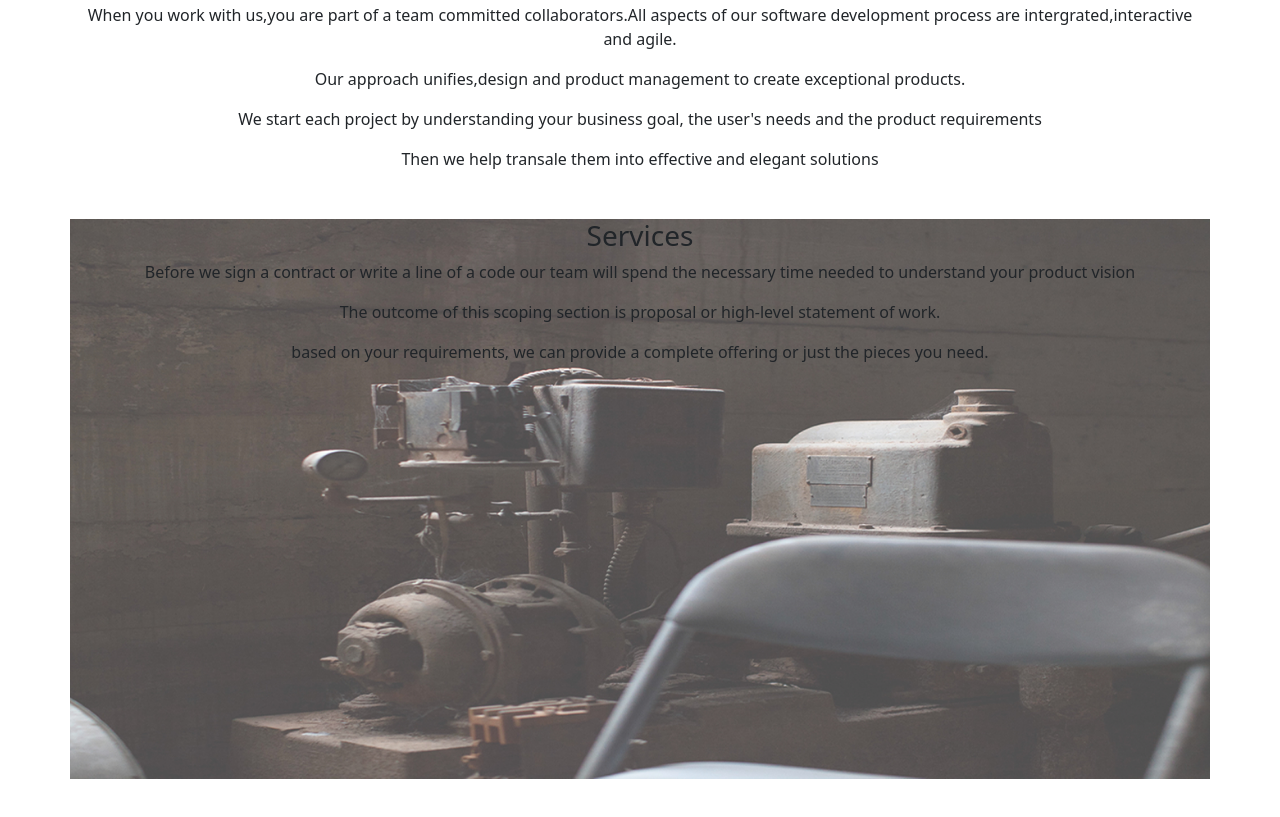
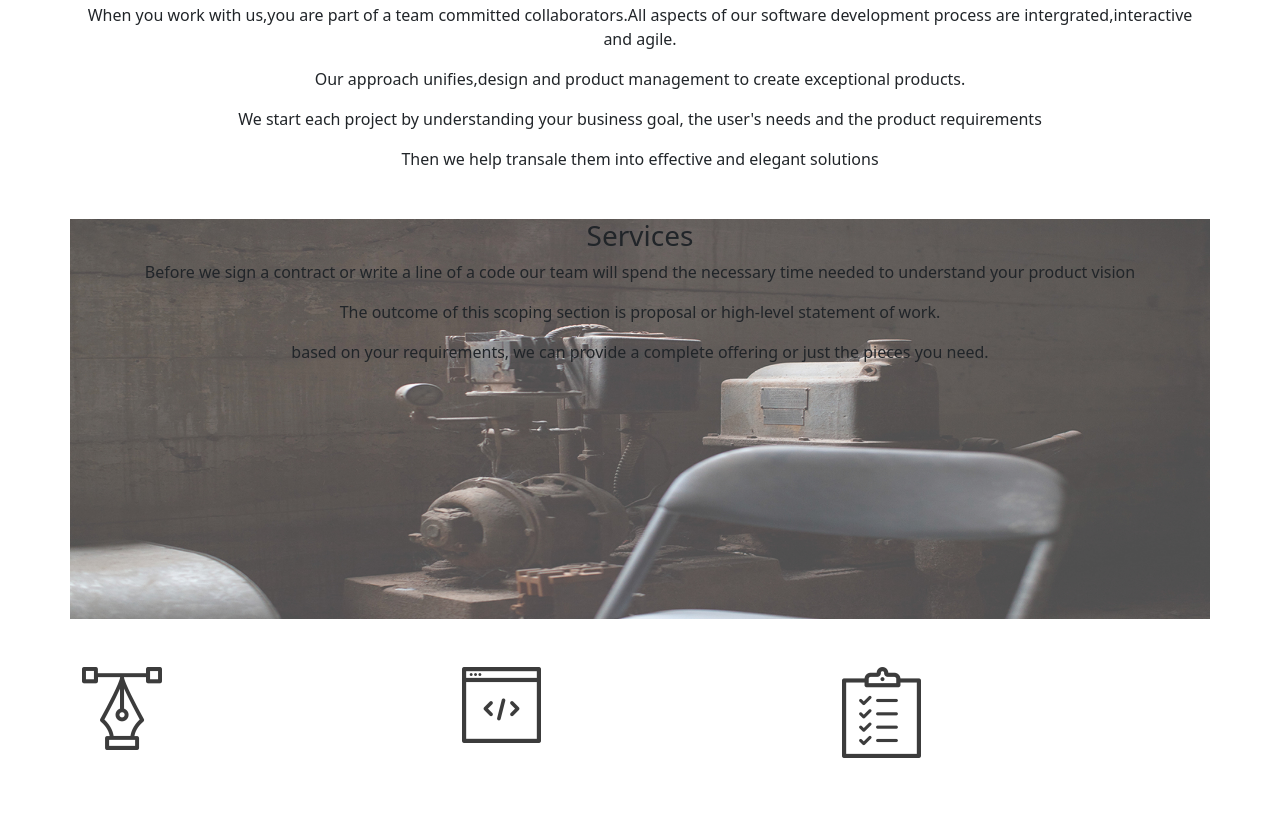
Before and after one commit to Isaac-kiptoo-kilimo/moringa-IP6-studio, a plain HTML site: page index.html in a window 1280 px wide. Shown: the part 587-1404 px from the top of the page. After the commit the page ends 1345 px from the top, so only its background shows below. Drawn offline with nearby package versions, Linux system fonts and the light colour scheme; files whose address does not match are found by name.

Commit message:
ft:rendering the icons

```diff
--- a/css/style.css
+++ b/css/style.css
@@ -21,7 +21,7 @@ section{
 }
 .our-services{
     width: 100%;
-    height: 70vh;
+    height: 50vh;
     /* background: linear-gradient(rgba(0, 0, 0, 0.3), rgba(0, 0, 0, 0.3)), url("./images/hero-images.jpg"); */
     background: url("images/c_image.jpg");
     background-position: center;
--- a/index.html
+++ b/index.html
@@ -36,6 +36,21 @@
         <p>based on your requirements, we can provide a complete offering or just the pieces you need. </p>
        </div>
    </div>
+   <div class="icons">
+       <div class="container">
+           <div class="row">
+               <div class="col-md-4">
+                   <img src="./images/design_icon.png" alt="">
+               </div>
+               <div class="col-md-4">
+                   <img src="./images/dev_icon.png" alt="">
+               </div>
+               <div class="col-md-4">
+                   <img src="./images/product_icon.png" alt="">
+               </div>
+           </div>
+       </div>
+   </div>
 
 
 
```
